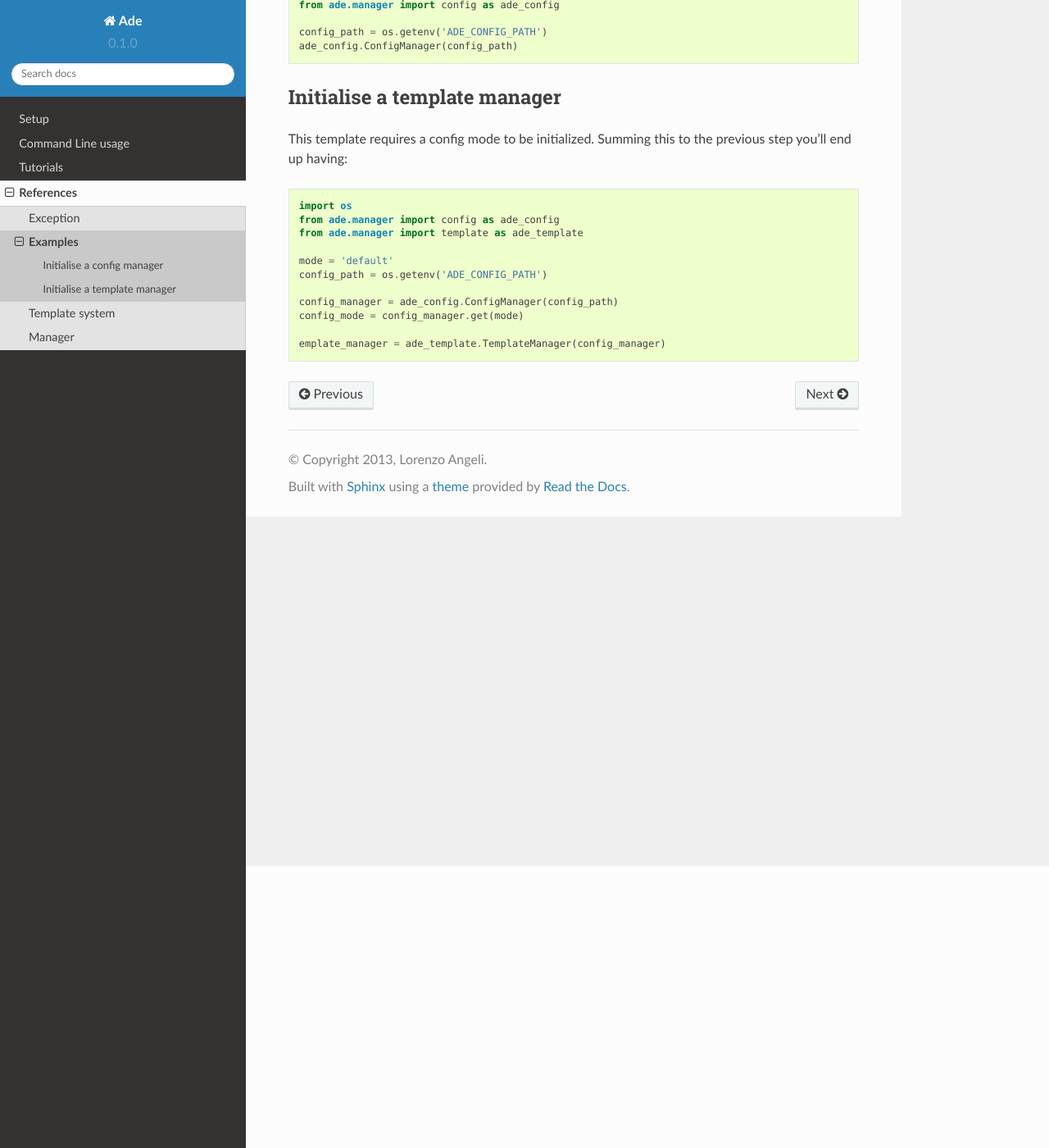
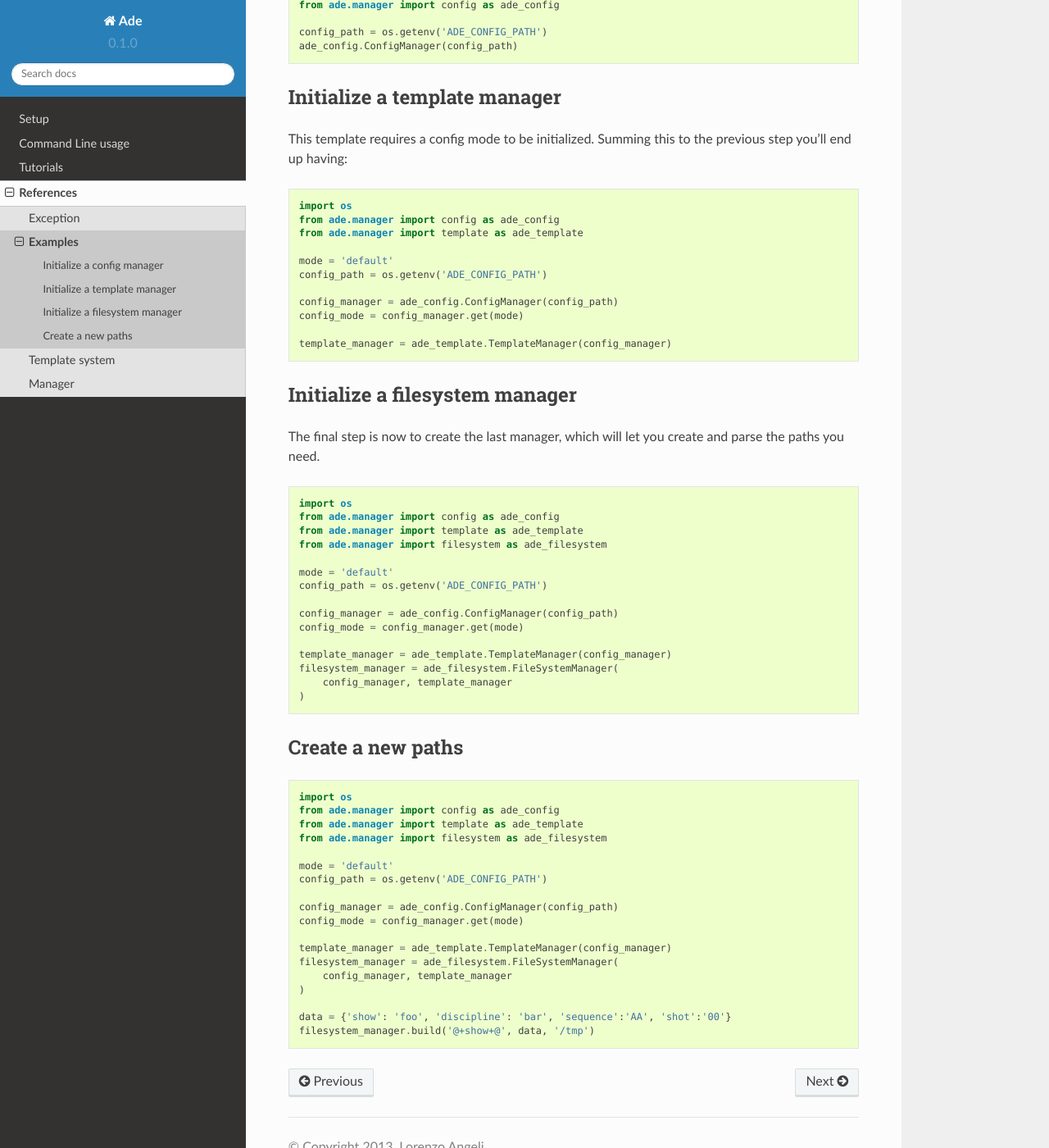
Before and after one commit to EfestoLab/ade, a Sphinx documentation site: the page built from docs/source/reference/examples.rst, in a window 1280 px wide and 1400 px high, scrolled down 344 px. Shown: the whole window at 82% size. Built offline with Sphinx 7.4.7 and the Read the Docs theme 2.0.0, drawn with Linux system fonts in a browser that asks for light colours; some of the changed text lies outside the part shown.

Commit message:
return paths from build, extend docs.

```diff
--- a/docs/source/reference/examples.rst
+++ b/docs/source/reference/examples.rst
@@ -4,7 +4,7 @@ Examples
 In order to use ade you'll be in need of using all the prividen classes.
 
 
-Initialise a config manager
+Initialize a config manager
 ---------------------------
 This manager requires only the *config_search_path* to be set, provide access to the configs available.
 
@@ -17,7 +17,7 @@ This manager requires only the *config_search_path* to be set, provide access to
     ade_config.ConfigManager(config_path)
 
 
-Initialise a template manager
+Initialize a template manager
 -----------------------------
 This template requires a config mode to be initialized.
 Summing this to the previous step you'll end up having:
@@ -34,4 +34,53 @@ Summing this to the previous step you'll end up having:
     config_manager = ade_config.ConfigManager(config_path)
     config_mode = config_manager.get(mode)
 
-    emplate_manager = ade_template.TemplateManager(config_manager)
+    template_manager = ade_template.TemplateManager(config_manager)
+
+
+
+Initialize a filesystem manager
+-------------------------------
+The final step is now to create the last manager, which will let you create and parse the paths you need.
+
+.. code-block:: python
+
+    import os
+    from ade.manager import config as ade_config
+    from ade.manager import template as ade_template
+    from ade.manager import filesystem as ade_filesystem
+
+    mode = 'default'
+    config_path = os.getenv('ADE_CONFIG_PATH')
+
+    config_manager = ade_config.ConfigManager(config_path)
+    config_mode = config_manager.get(mode)
+
+    template_manager = ade_template.TemplateManager(config_manager)
+    filesystem_manager = ade_filesystem.FileSystemManager(
+        config_manager, template_manager
+    )
+
+Create a new paths
+------------------
+
+
+.. code-block:: python
+
+    import os
+    from ade.manager import config as ade_config
+    from ade.manager import template as ade_template
+    from ade.manager import filesystem as ade_filesystem
+
+    mode = 'default'
+    config_path = os.getenv('ADE_CONFIG_PATH')
+
+    config_manager = ade_config.ConfigManager(config_path)
+    config_mode = config_manager.get(mode)
+
+    template_manager = ade_template.TemplateManager(config_manager)
+    filesystem_manager = ade_filesystem.FileSystemManager(
+        config_manager, template_manager
+    )
+
+    data = {'show': 'foo', 'discipline': 'bar', 'sequence':'AA', 'shot':'00'}
+    filesystem_manager.build('@+show+@', data, '/tmp')
```
Also changed, not shown: 1 other file.
